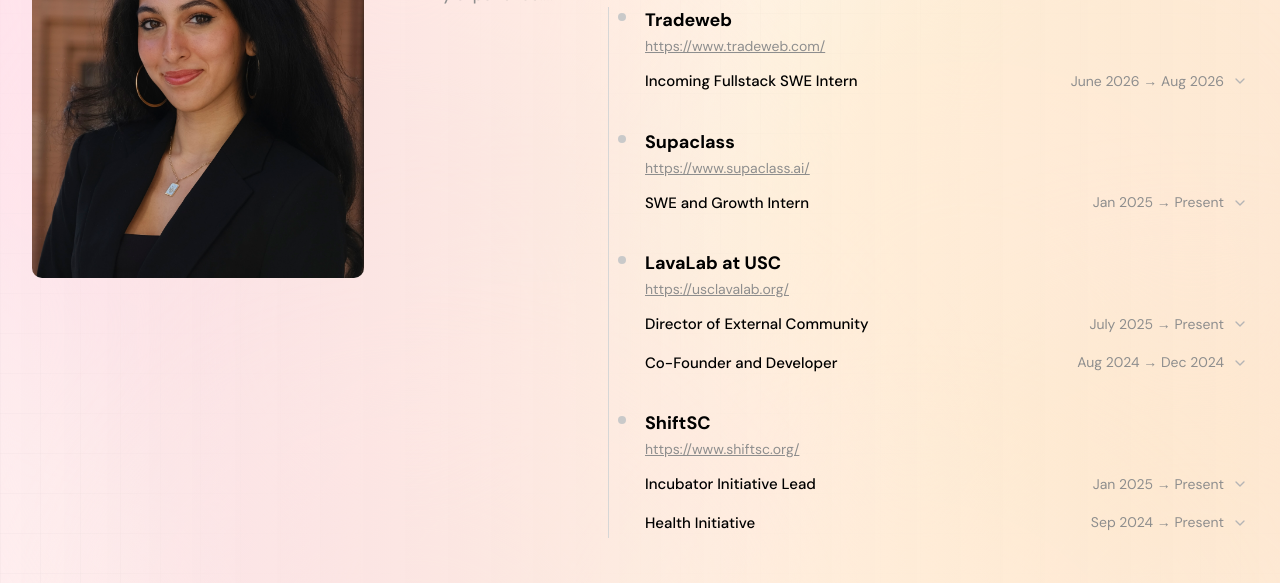
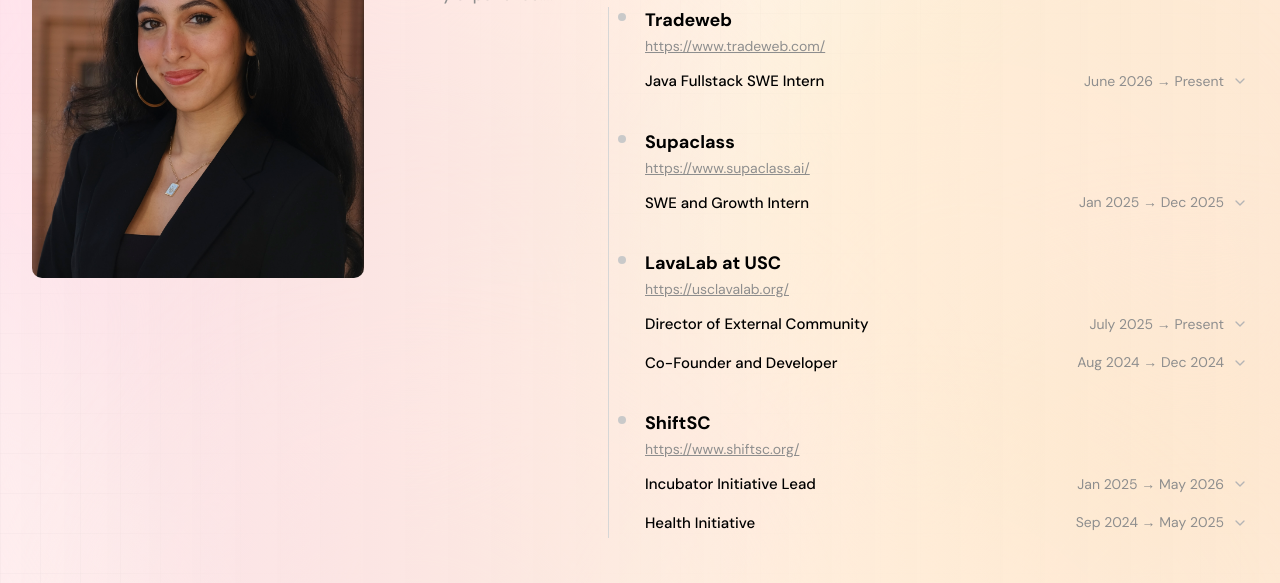
Before and after one commit to amrita-arun/personal-website-v2, a Next.js app in the folder personal-website/: page /about in a window 1280 px wide. Shown: the part 227-810 px from the top of the page. Built offline with nearby package versions, Linux system fonts and the light colour scheme.

Commit message:
edited descriptions

```diff
--- a/personal-website/components/Experiences.tsx
+++ b/personal-website/components/Experiences.tsx
@@ -10,9 +10,9 @@
     url: 'https://www.tradeweb.com/',
     roles: [
       {
-        title: 'Incoming Fullstack SWE Intern',
-        dates: 'June 2026 → Aug 2026',
-        description: 'Incoming SWE Intern on Tradeweb\'s institutional team. Developing in Java/SpringBoot/React.js.',
+        title: 'Java Fullstack SWE Intern',
+        dates: 'June 2026 → Present',
+        description: 'Building distributed backend services for Tradeweb Direct\'s electronic trading platform, powering bond discovery, order management, and trade execution workflows.',
       },
     ],
   },
@@ -22,7 +22,7 @@
     roles: [
       {
         title: 'SWE and Growth Intern',
-        dates: 'Jan 2025 → Present',
+        dates: 'Jan 2025 → Dec 2025',
         description: 'Architected and implemented a Dockerized in-browser terminal to execute python homework submissions.' +
         ' Automated image publishing to Amazon ECR, and on-demand ECS Fargate tasks to pull student submissions from S3, enabling distributed system-level sandboxing for code evaluation.' +
         '\n\nLaunched a 50+ participant pilot by conducting product demos and organic outreach to educators, including teachers from USC, UCLA, UCI, etc. accelerating adoption across K–12 and higher ed.'
@@ -36,7 +36,7 @@
       {
         title: 'Director of External Community',
         dates: 'July 2025 → Present',
-        description: 'Making LavaLab a place that alumni continue to come back to.'
+        description: 'Community-building and organizing events, making LavaLab a place that alumni continue to come back to.'
       },
       {
         title: 'Co-Founder and Developer',
@@ -51,13 +51,13 @@
     roles: [
       {
         title: 'Incubator Initiative Lead',
-        dates: 'Jan 2025 → Present',
-        description: 'Leading groups of members to create startups and passion projects of their design.'
+        dates: 'Jan 2025 → May 2026',
+        description: 'Led groups of members to create startups and passion projects of their design.'
       },
       {
         title: "Health Initiative",
-        dates: 'Sep 2024 → Present',
-        description: 'Currently building a productivity app to track what you have done, not what you need to do.'
+        dates: 'Sep 2024 → May 2025',
+        description: 'Built a productivity app to track what you have done, not what you need to do.'
       }
     ],
   },
```
